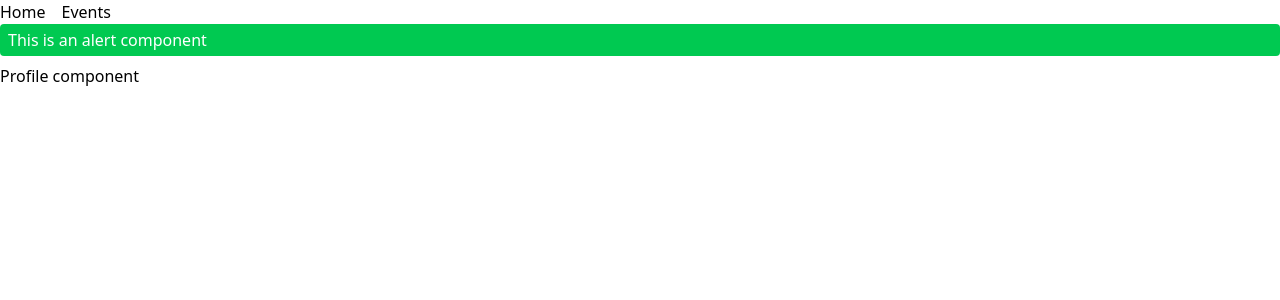
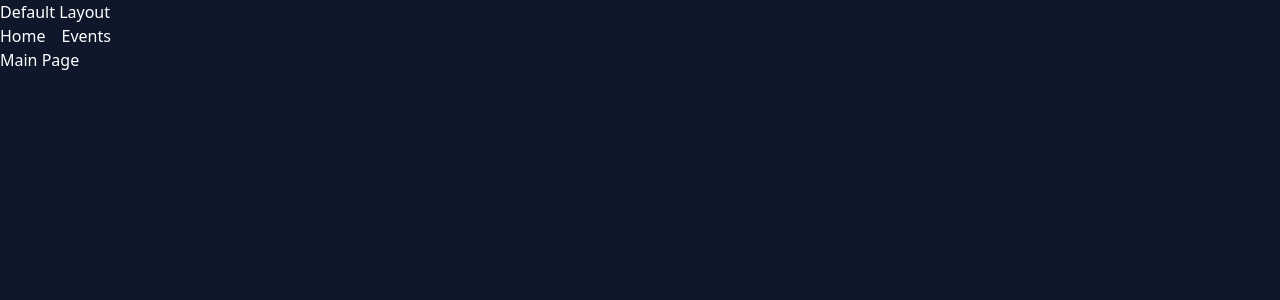
Before and after one commit to rovenelabanga001/my-nuxt-app, a Nuxt app: page / in a window 1280 px wide. Shown: the top 300 px of the page. Built offline with nearby package versions, Linux system fonts and the light colour scheme.

Commit message:
adds page layouts

```diff
--- /dev/null
+++ b/components/Profile/Header/Avatar.vue
@@ -0,0 +1,3 @@
+<template>
+  <div class="ProfileHeaderAvatar">Profiile Header Avatar</div>
+</template>
--- /dev/null
+++ b/components/Profile/Header/index.vue
@@ -0,0 +1,3 @@
+<template>
+  <div>Profile header</div>
+</template>
--- a/components/Profile/index.vue
+++ b/components/Profile/index.vue
@@ -1,3 +1,5 @@
 <template>
   <div>Profile component</div>
+  <ProfileHeader />
+  <ProfileHeaderAvatar />
 </template>
--- /dev/null
+++ b/layouts/custom.vue
@@ -0,0 +1,6 @@
+<template>
+  <div class="CustomLayout h-screen bg-blue-900 text-white">
+    <p>Custom layout</p>
+    <slot />
+  </div>
+</template>
--- /dev/null
+++ b/layouts/default.vue
@@ -0,0 +1,6 @@
+<template>
+  <div class="DefaultLayout text-white bg-slate-900 h-screen">
+    <p>Default Layout</p>
+    <slot />
+  </div>
+</template>
--- a/pages/events/index.vue
+++ b/pages/events/index.vue
@@ -1,3 +1,8 @@
+<script setup>
+definePageMeta({
+  layout: "custom",
+});
+</script>
 <template>
   <div>Events page</div>
 </template>
--- a/pages/index.vue
+++ b/pages/index.vue
@@ -1,6 +1,3 @@
 <template>
-  <div>
-    <Alert />
-    <Profile />
-  </div>
+  <div class="Main">Main Page</div>
 </template>
```
